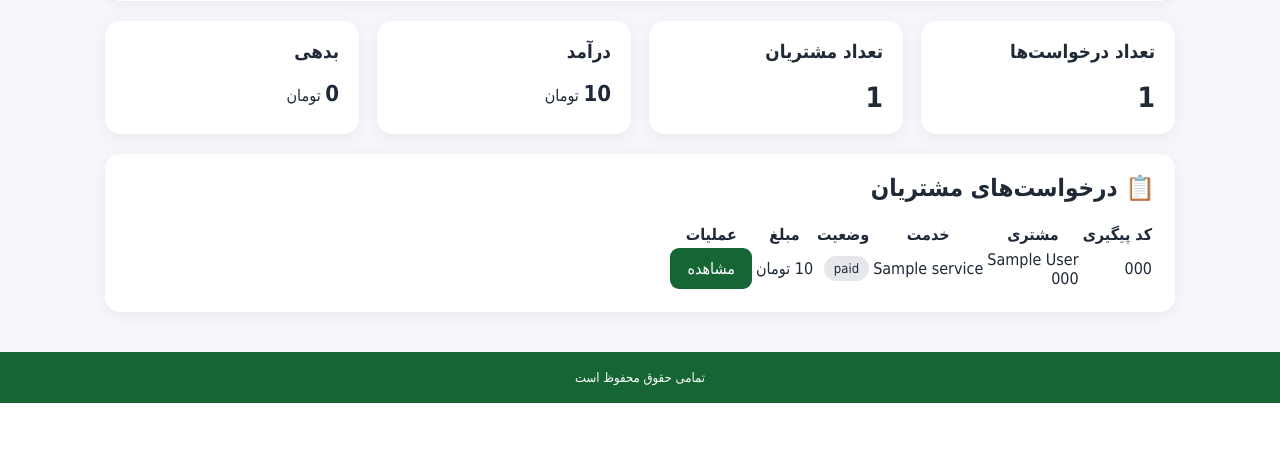
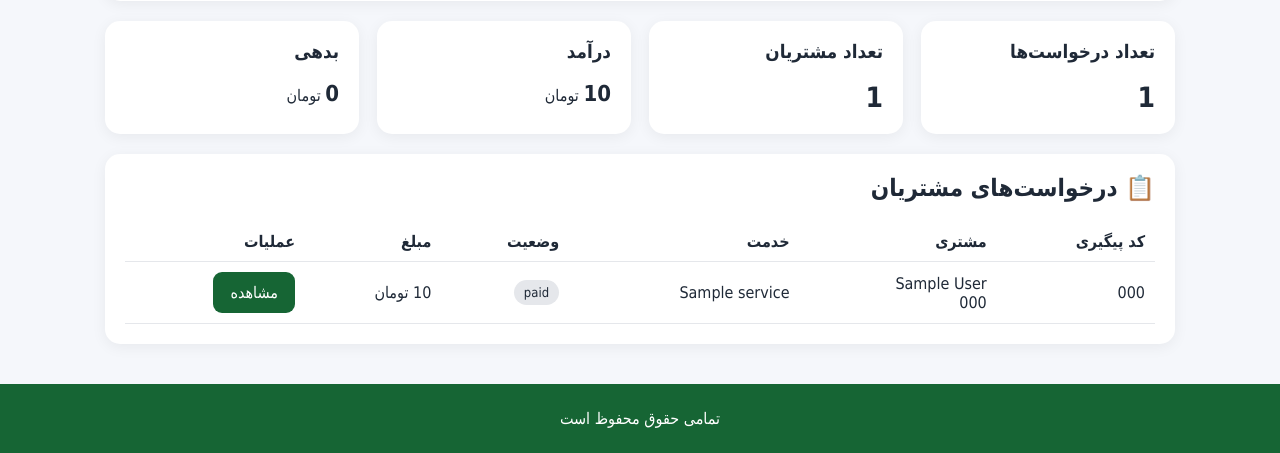
Before and after one commit to amhmdy307-stack/online-novin, a Flask app: page /admin in a window 1280 px wide. Shown: the part 407-860 px from the top of the page. Before the commit the page ends 810 px from the top, so only its background shows below. Run offline with Flask 3, Linux system fonts and the light colour scheme; the visitor is signed in with stand-in values (Sample User, id 1); data comes from the database, SQL or seed files in the repository; tables that the repository leaves empty hold one stand-in row (values such as "Sample post"); data that the repository does not hold is empty.

Commit message:
Update base.html

```diff
--- a/templates/base.html
+++ b/templates/base.html
@@ -3,21 +3,37 @@
 <head>
     <meta charset="UTF-8">
     <meta name="viewport" content="width=device-width, initial-scale=1.0">
-    <title>{% block title %}{{ site_name|default("کافی نت آنلاین نوین") }}{% endblock %}</title>
+    <meta name="enamad" content="17886038" />
+
+    <title>
+        {% block title %}
+        {{ site_name|default("کافی نت آنلاین نوین") }}
+        {% endblock %}
+    </title>
+
     <style>
-        * { box-sizing: border-box; }
+        * {
+            box-sizing: border-box;
+        }
+
         body {
             margin: 0;
             font-family: Tahoma, Arial, sans-serif;
             background: #f5f7fb;
             color: #1f2937;
         }
-        a { text-decoration: none; color: inherit; }
+
+        a {
+            text-decoration: none;
+            color: inherit;
+        }
+
         .container {
             max-width: 1100px;
             margin: 25px auto;
             padding: 0 15px;
         }
+
         .card {
             background: white;
             border-radius: 15px;
@@ -25,14 +41,26 @@
             margin-bottom: 20px;
             box-shadow: 0 3px 15px rgba(0,0,0,.06);
         }
+
         .grid {
             display: grid;
             grid-template-columns: repeat(auto-fit, minmax(250px, 1fr));
             gap: 18px;
         }
-        h1, h2, h3 { margin-top: 0; }
-        label { display: block; margin-bottom: 7px; font-weight: bold; }
-        input, textarea, select {
+
+        h1, h2, h3 {
+            margin-top: 0;
+        }
+
+        label {
+            display: block;
+            margin-bottom: 7px;
+            font-weight: bold;
+        }
+
+        input,
+        textarea,
+        select {
             width: 100%;
             padding: 12px;
             border: 1px solid #d1d5db;
@@ -41,8 +69,14 @@
             margin-bottom: 15px;
             background: white;
         }
-        textarea { min-height: 110px; resize: vertical; }
-        button, .btn {
+
+        textarea {
+            min-height: 110px;
+            resize: vertical;
+        }
+
+        button,
+        .btn {
             display: inline-block;
             border: 0;
             border-radius: 9px;
@@ -52,17 +86,40 @@
             background: #166534;
             color: white;
         }
-        .btn-success { background: #16a34a; }
-        .btn-danger { background: #dc2626; }
-        .btn-secondary { background: #475569; }
+
+        .btn-success {
+            background: #16a34a;
+        }
+
+        .btn-danger {
+            background: #dc2626;
+        }
+
+        .btn-warning {
+            background: #d97706;
+        }
+
+        .btn-secondary {
+            background: #475569;
+        }
+
         .alert {
             padding: 13px 15px;
             border-radius: 10px;
             margin-bottom: 15px;
             background: #e0f2fe;
         }
-        .alert-error { background: #fee2e2; color: #991b1b; }
-        .alert-success { background: #dcfce7; color: #166534; }
+
+        .alert-error {
+            background: #fee2e2;
+            color: #991b1b;
+        }
+
+        .alert-success {
+            background: #dcfce7;
+            color: #166534;
+        }
+
         .badge {
             display: inline-block;
             padding: 5px 10px;
@@ -70,53 +127,108 @@
             background: #e5e7eb;
             font-size: 13px;
         }
-        .price { font-size: 18px; font-weight: bold; }
+
+        .status {
+            font-weight: bold;
+        }
+
+        .price {
+            font-size: 20px;
+            font-weight: bold;
+        }
+
+        table {
+            width: 100%;
+            border-collapse: collapse;
+        }
+
+        th,
+        td {
+            padding: 10px;
+            border-bottom: 1px solid #e5e7eb;
+            text-align: right;
+        }
+
+        .table-wrapper {
+            overflow-x: auto;
+        }
+
         .chat {
-            max-height: 450px;
+            max-height: 500px;
             overflow-y: auto;
-            padding: 12px;
+            padding: 10px;
             background: #f8fafc;
             border-radius: 12px;
-            margin-bottom: 15px;
         }
+
         .message {
-            padding: 10px 14px;
-            border-radius: 12px;
+            padding: 10px;
+            border-radius: 10px;
             margin-bottom: 10px;
-            max-width: 80%;
+            max-width: 85%;
         }
-        .message-customer { background: #dbeafe; margin-right: auto; }
-        .message-admin { background: #dcfce7; margin-left: auto; }
+
+        .message-customer {
+            background: #dbeafe;
+            margin-left: auto;
+        }
+
+        .message-admin {
+            background: #dcfce7;
+            margin-right: auto;
+        }
+
         footer {
             margin-top: 40px;
-            padding: 18px;
+            padding: 25px;
             background: #166534;
             color: white;
             text-align: center;
-            font-size: 13px;
         }
+
         @media (max-width: 600px) {
-            .container { margin-top: 15px; }
+            .container {
+                margin-top: 15px;
+            }
+
+            table {
+                min-width: 700px;
+            }
         }
     </style>
+
     {% block head %}{% endblock %}
 </head>
+
 <body>
+
 <main class="container">
+
     {% with messages = get_flashed_messages(with_categories=true) %}
         {% if messages %}
             {% for category, message in messages %}
-                <div class="alert {% if category == 'error' %}alert-error{% elif category == 'success' %}alert-success{% endif %}">
+                <div class="alert
+                    {% if category == 'error' %}
+                        alert-error
+                    {% elif category == 'success' %}
+                        alert-success
+                    {% endif %}
+                ">
                     {{ message }}
                 </div>
             {% endfor %}
         {% endif %}
     {% endwith %}
+
     {% block content %}{% endblock %}
+
 </main>
+
 <footer>
     تمامی حقوق محفوظ است
 </footer>
+
 {% block scripts %}{% endblock %}
+
 </body>
 </html>
```
